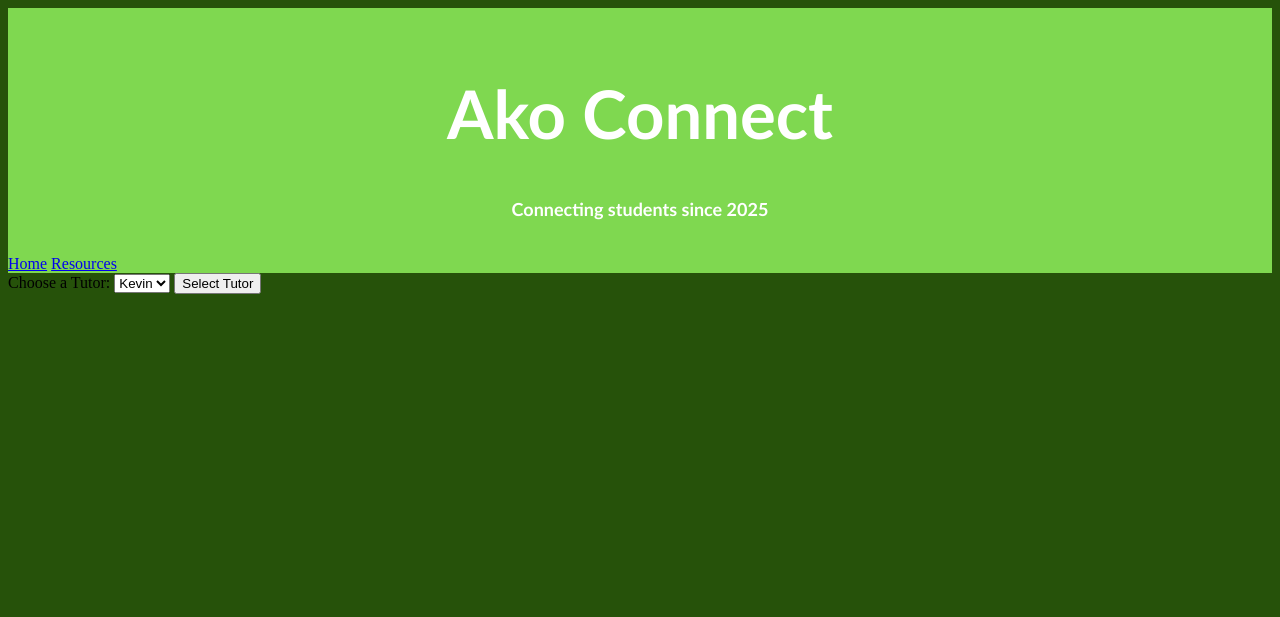
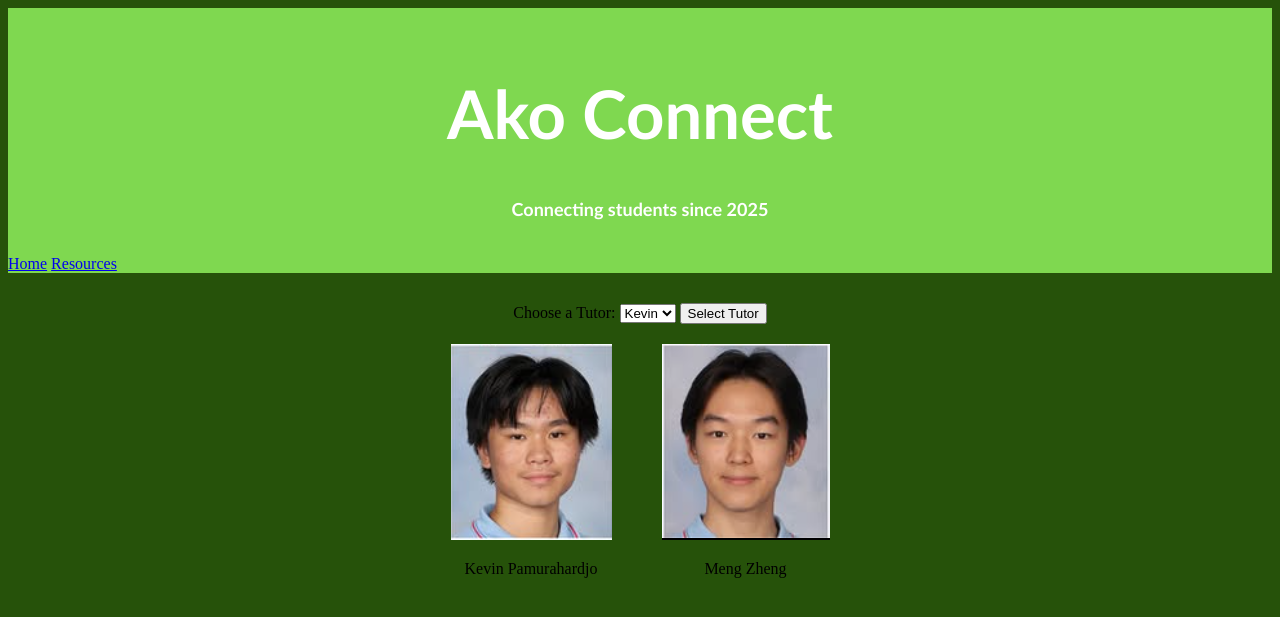
Before and after one commit to Gsap08/internal2026, a Flask app: page /tutorpage in a window 1280 px wide. Shown: the top 617 px of the page. Run offline with Flask 3, Linux system fonts and the light colour scheme.

Commit message:
centering of divs and buttons

```diff
--- a/static/style.css
+++ b/static/style.css
@@ -6,6 +6,42 @@
     background-color: #7fd850;
     color: white;
 
+}
+
+p {
+    text-align: center;
+
+}
+
+.form_box {
+    text-align: center;
+    padding-top: 30px;
+}
+
+h1 {
+    text-align: center;
+}
+
+.newbookingbutton {
+    display: flex;
+    justify-content: center;
+}
+
+.imagerow{
+    display: flex;
+    justify-content: center;
+    padding-top: 20px;
+    gap: 50px;
+}
+
+table {
+margin: 0 auto;
+}
+
+.logout-button {
+    position: absolute;
+    top: 10px;
+    left: 10px;
 }
 
 .mainhead {
@@ -27,6 +63,12 @@ body {
     background-color: #7fd850;
 }
 
+.navlink{
+    color: black;
+    display: block;
+    text-align: center;
+}
+
 .signinsheet {
   display: flex;
   flex-direction: column;
@@ -34,6 +76,8 @@ body {
   align-items: center;
   height: 100vh;
 }
+
+
 
 .imagegrid {
     display: grid;
--- a/templates/BookingPage.html
+++ b/templates/BookingPage.html
@@ -63,7 +63,7 @@
         </form>
         <br>
         <br>
-        <a href="{{ url_for('TutorPage')}}">Go Back</a>
+        <a href="{{ url_for('TutorPage')}}" class="navlink">Go Back</a>
 
     </div>
 
--- a/templates/ConfirmationPage.html
+++ b/templates/ConfirmationPage.html
@@ -26,7 +26,7 @@
 
     <h1>Booking Confirmed</h1>
 
-    <p>Your tutoring session will be with {{ booking[1] }} on {{ booking["date"] }}.</p>
+    <p>Your tutoring session will be with {{ booking[1] }}.</p>
     <br>
     <p>You will be tutored on the subject of {{ booking[3]}}.</p>
     <p>Navigate to the bookings page to see the details of your booking.</p>
--- a/templates/Registration.html
+++ b/templates/Registration.html
@@ -22,14 +22,14 @@
 
 
     <div>
-        <form method="POST" actions="{{url_for('Register')}}">
+        <form method="POST" actions="{{url_for('Register')}}" class="signinsheet">
             <input type="text" placeholder = "Enter full name" name="full_name" required>
             <input type="email" placeholder ="Enter gmail" name="email" required>
             <input type="integer" placeholder ="Enter year Level" name="year_level" required>
             <input type="text" placeholder ="Enter username" name="username" required>
             <input type="password" placeholder="Enter password" name="password" required>
         <button type="submit">Sign Up</button>
-        <a href="{{ url_for('Login')}}">Already have an account? Sign in!</a>
+        <a href="{{ url_for('Login')}}" class="navlink">Already have an account? Sign in!</a>
         </form>
     </div>
 
--- a/templates/SignInPage.html
+++ b/templates/SignInPage.html
@@ -17,12 +17,12 @@
     </div>
 
     <div class="signinsheet">
-        <form method="POST" action="{{url_for('Login')}}">
+        <form method="POST" class="form_box" action="{{url_for('Login')}}">
             <input type="text" placeholder ="Enter username" name="username" required>
             <input type="password" placeholder="Enter password" name="password" required>
             <button type="submit">Sign in</button>
             <p>Don't have an account?</p>
-            <a href="{{ url_for('Register')}}">Register an account</a>
+            <a href="{{ url_for('Register')}}" class="navlink">Register an account</a>
         </form>
     </div>
 
--- a/templates/TutorPage.html
+++ b/templates/TutorPage.html
@@ -23,7 +23,7 @@
 
     <div>
 
-    <form action="/bookingpage" method="GET">
+    <form action="/bookingpage" method="GET" class="form_box">
 
     <label>Choose a Tutor:</label>
 
@@ -37,6 +37,19 @@
 </form>
 
 
+    <div class="imagerow">
+
+        <div class="image">
+            <img src="/static/images/kevin.jpg">
+            <p>Kevin Pamurahardjo</p>
+        </div>
+        <div class="image">
+            <img src="/static/images/meng.jpg">
+            <p>Meng Zheng</p>
+        </div>
+    </div>
+
+
 
 </div>
 
```
Also changed, not shown: templates/BookingInfo.html (+8 -3 lines), templates/HomePage.html (+4 -3 lines), db/akoconnect.db.
